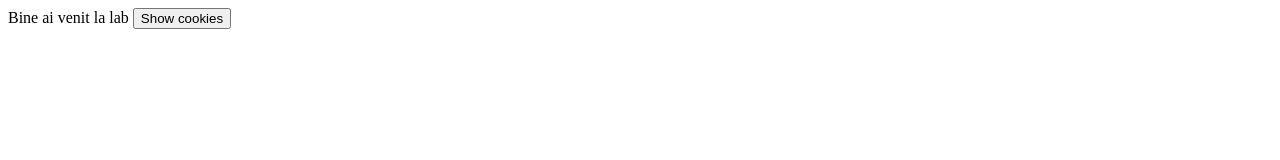
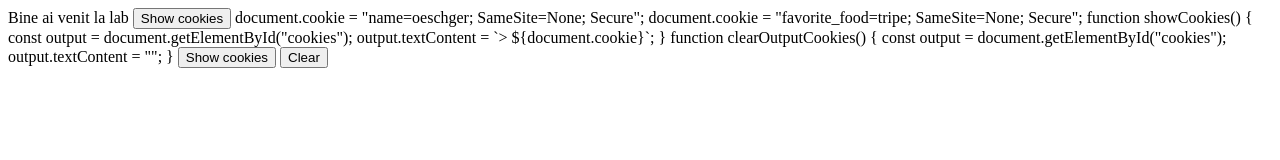
Before and after one commit to SilverHawk5/SilverHawk5.github.io, a plain HTML site: page index.html in a window 1280 px wide. Drawn offline with Linux system fonts and the light colour scheme.

Commit message:
Update index.html

```diff
--- a/index.html
+++ b/index.html
@@ -1,5 +1,25 @@
 <script> document.cookie = "session=test GDPR";
- document.cookie = "test1=Hello; SameSite=None; Secure";
  document.cookie = "favorite_task=collect Data";
   function alertCookie() { alert(document.cookie); } </script>
 <body> Bine ai venit la lab <button onclick="alertCookie()">Show cookies</button> </body>
+
+document.cookie = "name=oeschger; SameSite=None; Secure";
+document.cookie = "favorite_food=tripe; SameSite=None; Secure";
+
+function showCookies() {
+  const output = document.getElementById("cookies");
+  output.textContent = `> ${document.cookie}`;
+}
+
+function clearOutputCookies() {
+  const output = document.getElementById("cookies");
+  output.textContent = "";
+}
+
+<button onclick="showCookies()">Show cookies</button>
+
+<button onclick="clearOutputCookies()">Clear</button>
+
+<div>
+  <code id="cookies"></code>
+</div>
```
